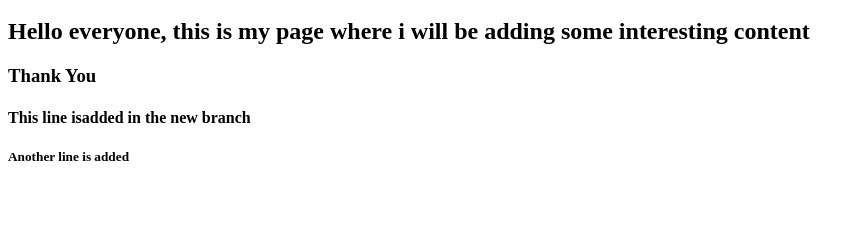
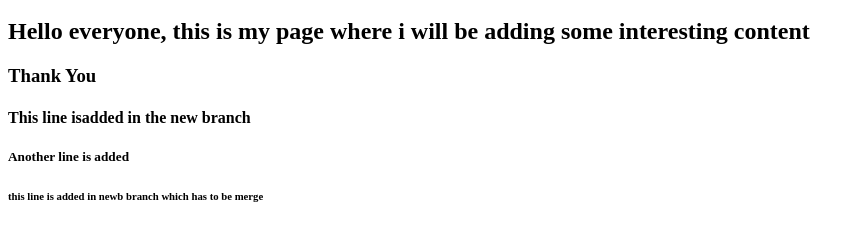
Before and after one commit to chandini0204/4febrepo, a plain HTML site: page index.html in a window 1280 px wide. Shown: the part 48-288 px from the top of the page, without its empty margins (0-862 px from the left). Drawn offline with Linux system fonts and the light colour scheme.

Commit message:
new line in newb

```diff
--- a/index.html
+++ b/index.html
@@ -6,5 +6,6 @@
 		<h3>Thank You</h3>
 		<h4>This line isadded in the new branch</h4>
 		<h5>Another line is added</h5>
+		<h6>this line is added in newb branch which has to be merge</h6>
 	</body>
 </html>
```
